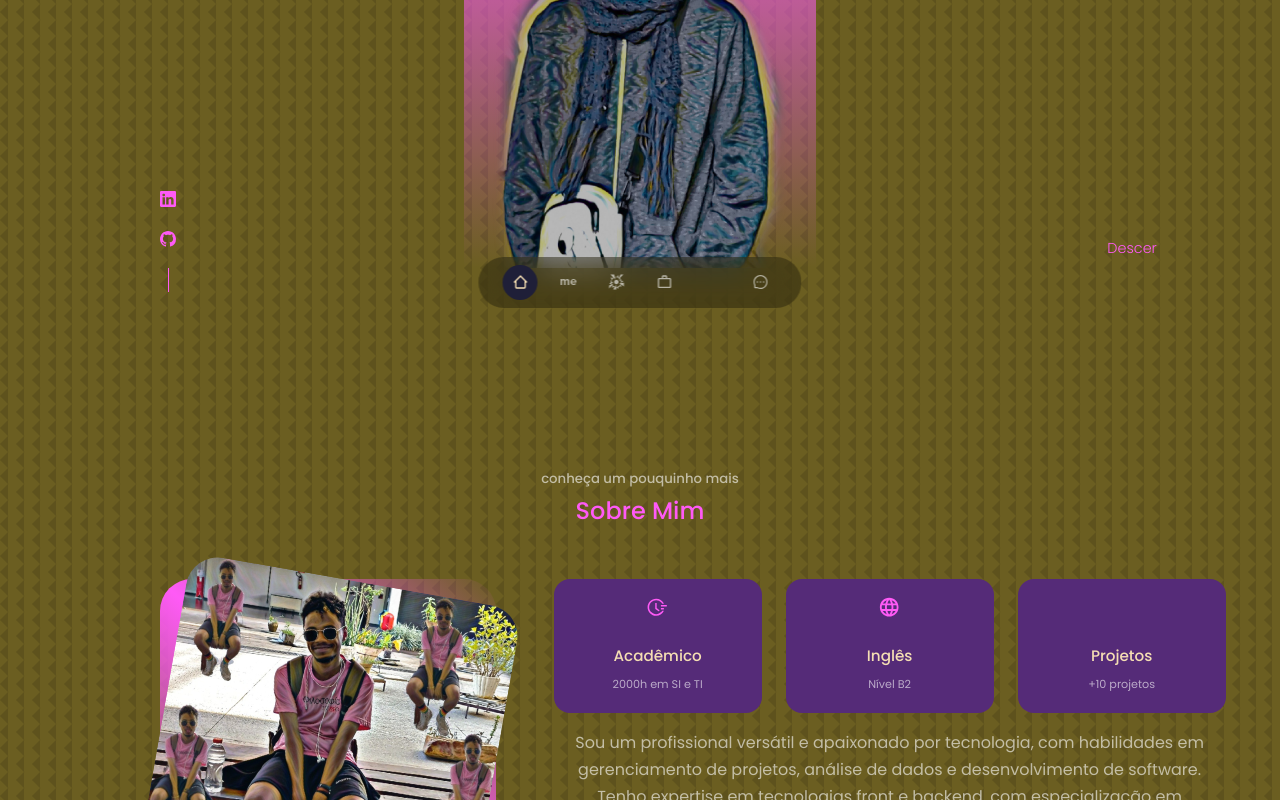
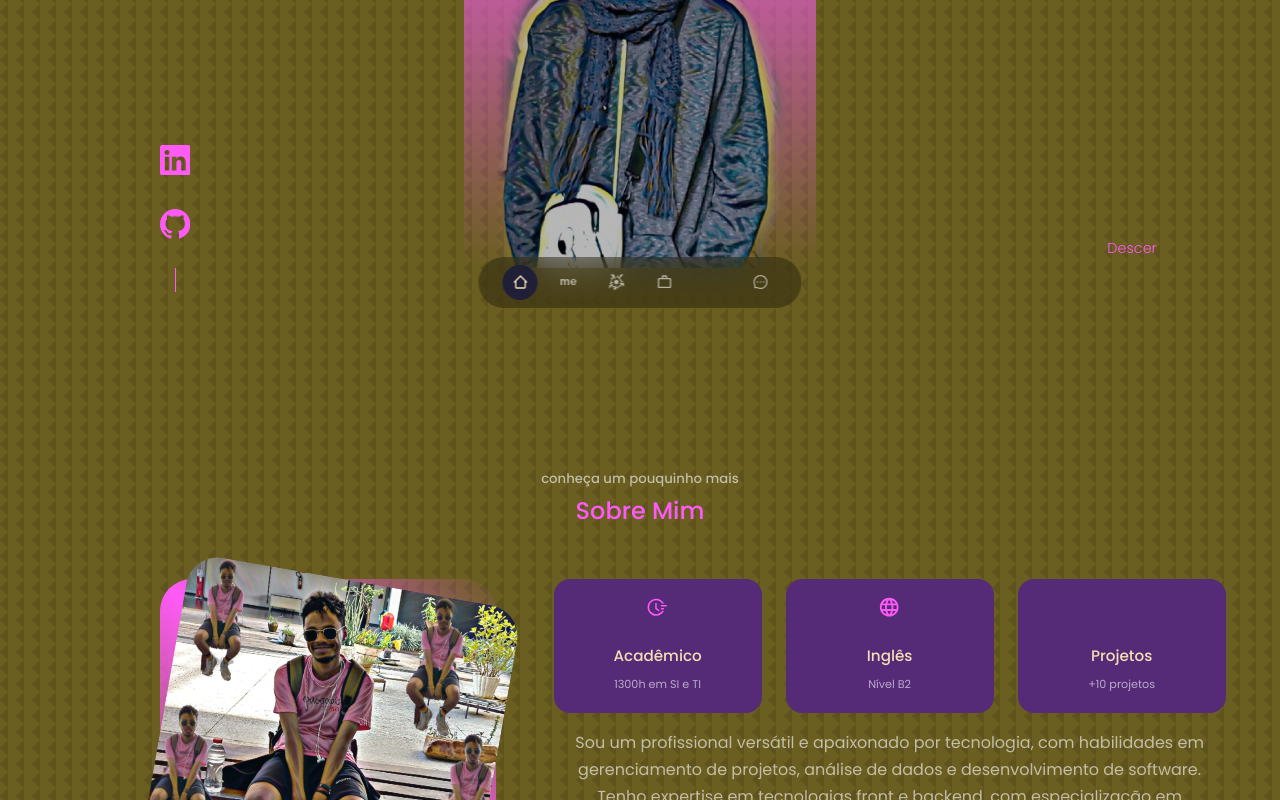
Before and after one commit to lamenkazu/portifolio, a React (Vite) app: page / in a window 1280 px wide. Shown: the part 460-1260 px from the top of the page. Built offline with nearby package versions, Linux system fonts and the light colour scheme; some icons are missing.

Commit message:
info changes

```diff
--- a/src/components/about/About.jsx
+++ b/src/components/about/About.jsx
@@ -27,7 +27,7 @@ const About = () => {
             <article className="about__card">
               <AiOutlineFieldTime className='about__icon'/>
               <h5>Acadêmico</h5>
-              <small>2000h em SI e TI</small>
+              <small>1300h em SI e TI</small>
             </article>
 
             <article className="about__card">
--- a/src/components/header/header.css
+++ b/src/components/header/header.css
@@ -29,6 +29,8 @@ header{
     position: absolute;
     left: 0;
     bottom: 3rem;
+    font-size: 1.9rem;
+
 }
 
 
```
